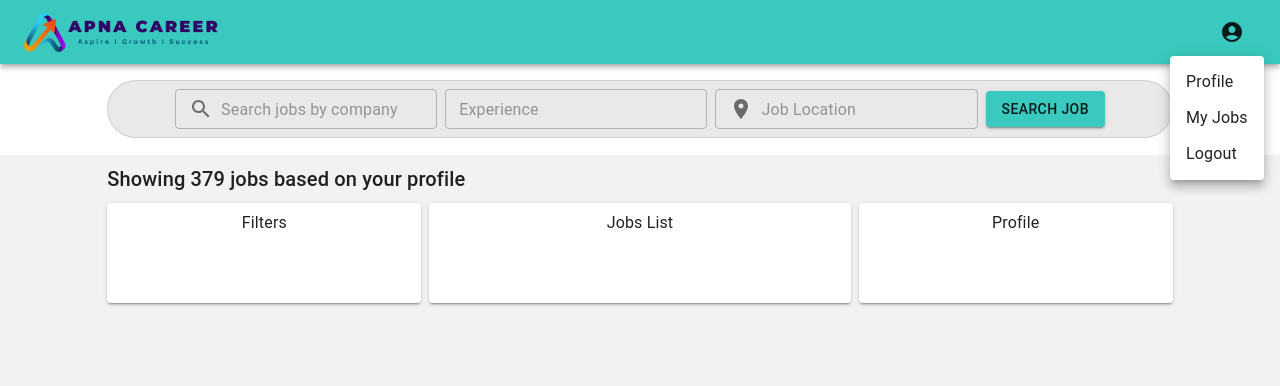
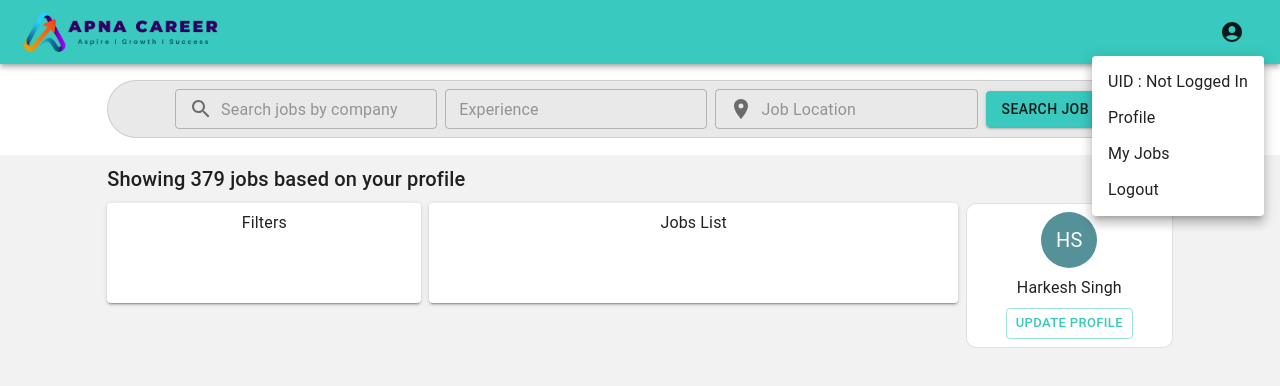
Before and after one commit to Harkesh-Singh-Developer/jobportal, a React (Vite) app: page /jobs in a window 1280 px wide. Both pictures are taken after a click on the button "account menu". Shown: the top 386 px of the page. Built offline with nearby package versions, Linux system fonts and the light colour scheme.

Commit message:
Jobs Updated

```diff
--- a/src/components/seeker/AppbarComponent.jsx
+++ b/src/components/seeker/AppbarComponent.jsx
@@ -10,7 +10,7 @@ import {
 } from "@mui/material";
 import AccountCircleIcon from "@mui/icons-material/AccountCircle";
 import logo from "../../assets/logo/apnacarrer_logo.png";
-
+import SeekerMenu from "./SeekerMenu";
 const AppBarComponent = ({ logout, uid }) => {
   const [anchorEl, setAnchorEl] = useState(null);
   const open = Boolean(anchorEl);
@@ -52,7 +52,7 @@ const AppBarComponent = ({ logout, uid }) => {
             open={open}
             onClose={handleClose}
           >
-            {/* <MenuItem onClick={handleClose}>UID : {uid}</MenuItem> */}
+            <MenuItem onClick={handleClose}>UID : {uid}</MenuItem>
             <MenuItem onClick={handleClose}>Profile</MenuItem>
             <MenuItem onClick={handleClose}>My Jobs</MenuItem>
             <MenuItem onClick={handleLogout}>Logout</MenuItem>
--- /dev/null
+++ b/src/components/seeker/SeekerMenu.jsx
@@ -0,0 +1,77 @@
+import { Box, Button, Menu, MenuItem } from "@mui/material";
+import React, { useState } from "react";
+
+function SeekerMenu() {
+  const [menu1El, setMenu1El] = useState(null);
+  const [menu2El, setMenu2El] = useState(null);
+  const [menu3El, setMenu3El] = useState(null);
+
+  const openMenu1 = Boolean(menu1El);
+  const openMenu2 = Boolean(menu2El);
+  const openMenu3 = Boolean(menu3El);
+
+  const handleClose = () => {
+    setMenu1El(null);
+    setMenu2El(null);
+    setMenu3El(null);
+  };
+  return (
+    <Box sx={{ display: "flex", gap: 2 }}>
+      <Box
+        onMouseEnter={(e) => setMenu1El(e.currentTarget)}
+        onMouseLeave={handleClose}
+      >
+        <Button color="inherit">Menu 1</Button>
+        <Menu
+          anchorEl={menu1El}
+          open={openMenu1}
+          onClose={handleClose}
+          anchorOrigin={{ vertical: "bottom", horizontal: "left" }}
+          transformOrigin={{ vertical: "top", horizontal: "left" }}
+        >
+          <MenuItem onClick={handleClose}>Submenu 1-1</MenuItem>
+          <MenuItem onClick={handleClose}>Submenu 1-2</MenuItem>
+          <MenuItem onClick={handleClose}>Submenu 1-3</MenuItem>
+        </Menu>
+      </Box>
+
+      <Box
+        onMouseEnter={(e) => setMenu2El(e.currentTarget)}
+        onMouseLeave={handleClose}
+      >
+        <Button color="inherit">Menu 2</Button>
+        <Menu
+          anchorEl={menu2El}
+          open={openMenu2}
+          onClose={handleClose}
+          anchorOrigin={{ vertical: "bottom", horizontal: "left" }}
+          transformOrigin={{ vertical: "top", horizontal: "left" }}
+        >
+          <MenuItem onClick={handleClose}>Submenu 2-1</MenuItem>
+          <MenuItem onClick={handleClose}>Submenu 2-2</MenuItem>
+          <MenuItem onClick={handleClose}>Submenu 2-3</MenuItem>
+        </Menu>
+      </Box>
+
+      <Box
+        onMouseEnter={(e) => setMenu3El(e.currentTarget)}
+        onMouseLeave={handleClose}
+      >
+        <Button color="inherit">Menu 3</Button>
+        <Menu
+          anchorEl={menu3El}
+          open={openMenu3}
+          onClose={handleClose}
+          anchorOrigin={{ vertical: "bottom", horizontal: "left" }}
+          transformOrigin={{ vertical: "top", horizontal: "left" }}
+        >
+          <MenuItem onClick={handleClose}>Submenu 3-1</MenuItem>
+          <MenuItem onClick={handleClose}>Submenu 3-2</MenuItem>
+          <MenuItem onClick={handleClose}>Submenu 3-3</MenuItem>
+        </Menu>
+      </Box>
+    </Box>
+  );
+}
+
+export default SeekerMenu;
--- a/src/components/seeker/pages/jobs/Jobs.jsx
+++ b/src/components/seeker/pages/jobs/Jobs.jsx
@@ -10,6 +10,7 @@ import {
   Button,
   InputAdornment,
   Typography,
+  Avatar,
 } from "@mui/material";
 import SearchIcon from "@mui/icons-material/Search";
 import PlaceIcon from "@mui/icons-material/Place";
@@ -109,7 +110,7 @@ function Jobs() {
                 Filters
               </Paper>
             </Grid>
-            <Grid size={{ xs: 4, sm: 4, md: 4 }}>
+            <Grid size={{ xs: 5, sm: 5, md: 5 }}>
               <Paper
                 elevation={2}
                 variant="elevation"
@@ -123,18 +124,46 @@ function Jobs() {
                 Jobs List
               </Paper>
             </Grid>
-            <Grid size={{ xs: 3, sm: 3, md: 3 }}>
+            <Grid size={{ xs: 2, sm: 2, md: 2 }}>
               <Paper
-                elevation={2}
-                variant="elevation"
+                elevation={0}
+                variant="outlined"
                 sx={{
                   p: 1,
                   display: "flex",
+                  borderRadius: "10px",
                   justifyContent: "center",
-                  height: "100px",
+                  alignItems: "center",
                 }}
               >
-                Profile
+                <Grid
+                  container
+                  direction="column"
+                  justifyContent="center"
+                  alignItems="center"
+                  spacing={1}
+                >
+                  <Grid>
+                    <Avatar
+                      sx={{ backgroundColor: "#559199", width: 56, height: 56 }}
+                    >
+                      HS
+                    </Avatar>
+                  </Grid>
+                  <Grid>
+                    <Typography variant="body1">Harkesh Singh</Typography>
+                  </Grid>
+                  <Grid>
+                    <Button
+                      variant="outlined"
+                      color="primary"
+                      size="small"
+                      fullWidth
+                    >
+                      Update Profile
+                    </Button>
+                  </Grid>
+                </Grid>
               </Paper>
             </Grid>
           </Grid>
```
